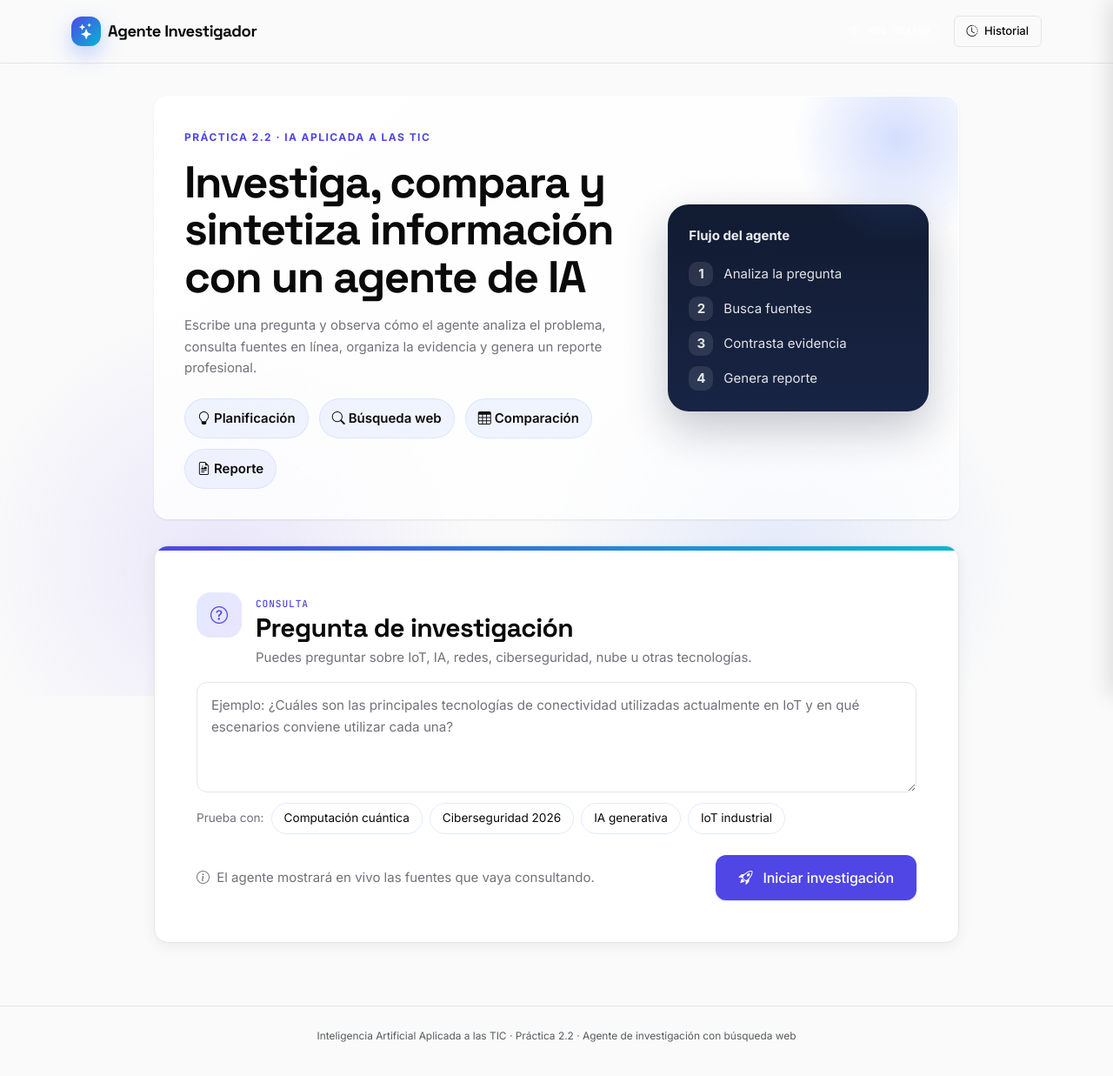
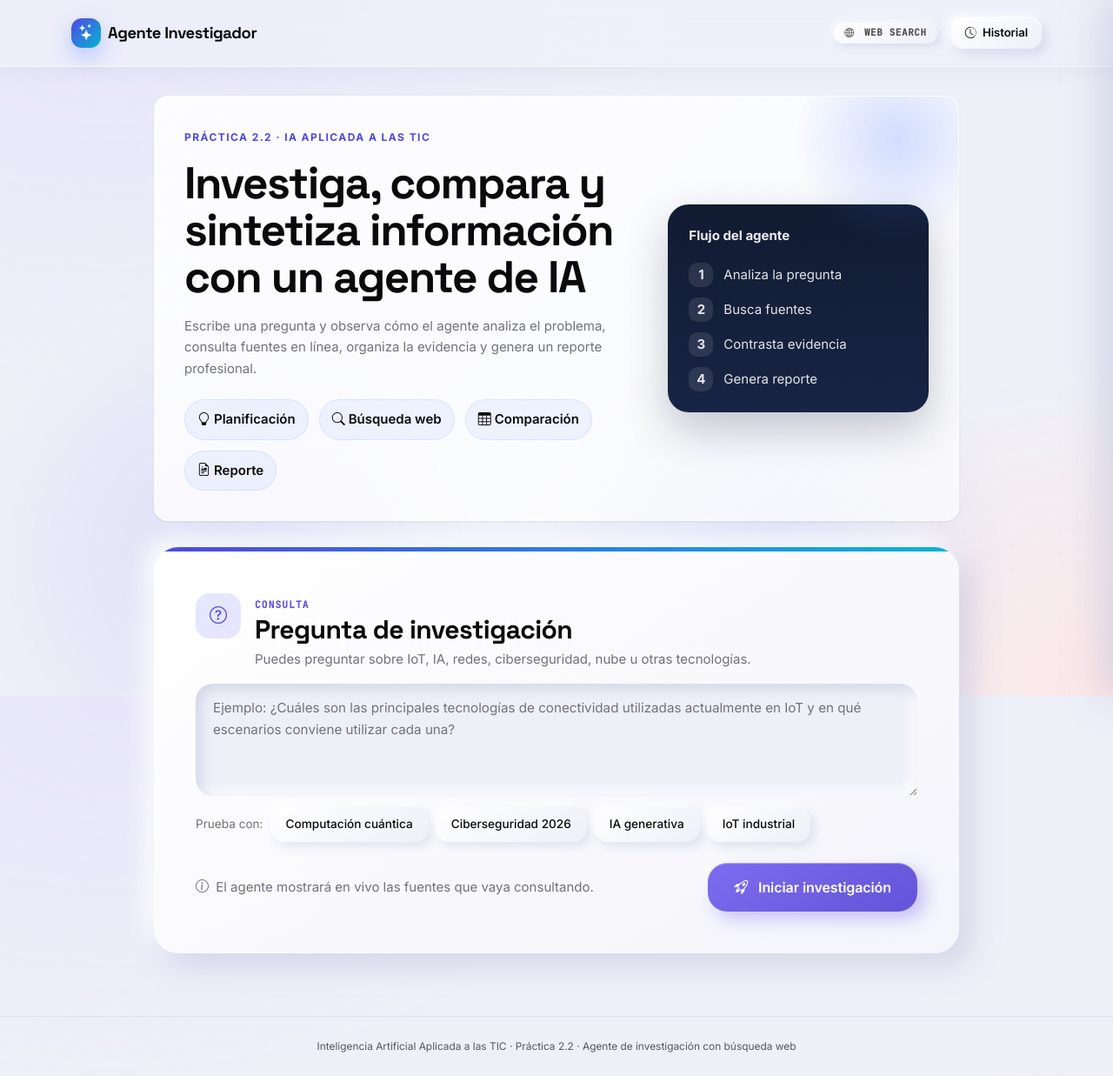
Before and after one commit to Neffex010/agente-investigador-tic, a Flask app: page / in a window 1280 px wide. Shown: the whole page at 87% size. Before the commit the page ends 1198 px from the top, so only its background shows below. Run offline with Flask 3, Linux system fonts and the light colour scheme.

Commit message:
feat(design): claymorphism base con overrides de Bootstrap

```diff
--- a/assets/css/styles.css
+++ b/assets/css/styles.css
@@ -1512,18 +1512,22 @@ code, kbd, samp, pre,
 
 
 /* ============================================================
-   V6 · OVERRIDES BOOTSTRAP — EDITORIAL TECH
+   V7 · CLAYMORPHISM — ESTILO ARCILLA
    ============================================================ */
 
 /* ----- Base del documento ----- */
 body {
-  background: var(--bg);
+  background:
+    radial-gradient(1200px 800px at 10% 0%, #e8e5fa 0%, transparent 55%),
+    radial-gradient(900px 700px at 100% 100%, #fce8e8 0%, transparent 55%),
+    #eef0f8;
+  background-attachment: fixed;
   color: var(--text);
   font-family: var(--font-body);
   font-size: 15px;
-  line-height: 1.6;
+  line-height: 1.65;
   -webkit-font-smoothing: antialiased;
-  text-rendering: optimizeLegibility;
+  min-height: 100vh;
 }
 
 /* ----- Encabezados display ----- */
@@ -1543,166 +1547,163 @@ h1 {
 
 h2 {
   font-size: clamp(1.4rem, 2.4vw, 1.875rem);
-  letter-spacing: -0.025em;
 }
 
 h3 {
   font-size: 1.15rem;
-  letter-spacing: -0.02em;
-}
-
-/* ----- Botones ----- */
+}
+
+/* ----- Superficies clay (cards, paneles) ----- */
+.glass-card,
+body .card {
+  background: linear-gradient(145deg, #ffffff 0%, #f4f4fb 100%) !important;
+  border: none !important;
+  border-radius: 28px !important;
+  box-shadow:
+    14px 14px 32px rgba(163, 165, 200, 0.35),
+    -10px -10px 26px rgba(255, 255, 255, 0.95),
+    inset 0 1px 0 rgba(255, 255, 255, 0.8) !important;
+  backdrop-filter: none !important;
+  -webkit-backdrop-filter: none !important;
+  transition: box-shadow 0.25s ease, transform 0.25s ease;
+}
+
+.glass-card:hover,
+body .card:hover {
+  box-shadow:
+    18px 18px 40px rgba(163, 165, 200, 0.42),
+    -12px -12px 30px rgba(255, 255, 255, 1),
+    inset 0 1px 0 rgba(255, 255, 255, 0.9) !important;
+}
+
+/* ----- Cards internas (contenidos del reporte) ----- */
+body .card .card,
+.card-body {
+  background: transparent;
+  box-shadow: none;
+  border-radius: 0;
+}
+
+/* ----- Botones clay ----- */
 body .btn {
   font-family: var(--font-body);
-  font-weight: 500;
-  border-radius: var(--radius-md);
-  padding: 10px 18px;
-  transition: all 0.18s ease;
+  font-weight: 600;
+  border-radius: 18px;
+  padding: 12px 22px;
+  border: none;
+  transition: all 0.2s ease;
   letter-spacing: -0.005em;
-  border-width: 1px;
   font-size: 0.9rem;
+  position: relative;
 }
 
 body .btn-primary {
-  background: var(--accent);
-  border-color: var(--accent);
+  background: linear-gradient(145deg, #7c6df0, #6353d8);
   color: #ffffff;
-  box-shadow: 0 1px 2px rgba(79, 70, 229, 0.2);
+  box-shadow:
+    8px 8px 20px rgba(124, 109, 240, 0.4),
+    -6px -6px 16px rgba(255, 255, 255, 0.6),
+    inset 0 1px 0 rgba(255, 255, 255, 0.35);
 }
 
 body .btn-primary:hover,
 body .btn-primary:focus,
 body .btn-primary:not(:disabled):not(.disabled):active {
-  background: var(--accent-hover);
-  border-color: var(--accent-hover);
+  background: linear-gradient(145deg, #8a7cf5, #7060e0);
   color: #ffffff;
-  box-shadow: 0 6px 16px rgba(79, 70, 229, 0.3);
-  transform: translateY(-1px);
+  transform: translateY(-2px);
+  box-shadow:
+    12px 12px 26px rgba(124, 109, 240, 0.5),
+    -8px -8px 20px rgba(255, 255, 255, 0.7),
+    inset 0 1px 0 rgba(255, 255, 255, 0.4);
+}
+
+body .btn-primary:active {
+  transform: translateY(0);
+  box-shadow:
+    inset 6px 6px 14px rgba(74, 62, 168, 0.4),
+    inset -4px -4px 10px rgba(255, 255, 255, 0.3);
 }
 
 body .btn-primary:disabled {
-  opacity: 0.55;
+  opacity: 0.5;
   transform: none;
   box-shadow: none;
 }
 
 body .btn-outline-secondary {
-  background: transparent;
-  border-color: var(--panel-border);
+  background: linear-gradient(145deg, #ffffff, #eef0f8);
   color: var(--text);
+  box-shadow:
+    6px 6px 14px rgba(163, 165, 200, 0.3),
+    -4px -4px 10px rgba(255, 255, 255, 0.9),
+    inset 0 1px 0 rgba(255, 255, 255, 0.9);
 }
 
 body .btn-outline-secondary:hover,
 body .btn-outline-secondary:focus {
-  background: var(--bg-soft);
-  border-color: var(--text-soft);
+  background: linear-gradient(145deg, #ffffff, #e6e9f4);
   color: var(--text);
+  transform: translateY(-1px);
+  box-shadow:
+    8px 8px 18px rgba(163, 165, 200, 0.38),
+    -5px -5px 12px rgba(255, 255, 255, 1);
 }
 
 body .btn-lg {
-  padding: 14px 26px;
+  padding: 16px 30px;
   font-size: 1rem;
-  border-radius: var(--radius-lg);
+  border-radius: 22px;
 }
 
 body .btn-sm {
-  padding: 7px 14px;
+  padding: 8px 16px;
   font-size: 0.82rem;
-  border-radius: var(--radius-sm);
+  border-radius: 14px;
 }
 
 body .btn-link {
   color: var(--text-soft);
   text-decoration: none;
+  box-shadow: none;
+  background: transparent;
 }
 
 body .btn-link:hover {
-  color: var(--text);
-}
-
-/* ----- Cards ----- */
-body .card {
-  background: var(--panel);
-  border: 1px solid var(--panel-border);
-  border-radius: var(--radius-lg);
+  color: var(--accent);
+  background: transparent;
+  transform: none;
   box-shadow: none;
-  transition: border-color 0.2s ease;
-}
-
-body .card:hover {
-  border-color: #d4d4d8;
-}
-
-body .card-header,
-body .card-footer {
-  background: transparent;
-  border-color: var(--panel-border);
-}
-
-/* ----- Glass card (tus cards) ----- */
-.glass-card {
-  background: var(--panel) !important;
-  border: 1px solid var(--panel-border) !important;
-  border-radius: var(--radius-xl) !important;
-  box-shadow: var(--shadow-soft) !important;
-  backdrop-filter: none !important;
-  -webkit-backdrop-filter: none !important;
-}
-
-/* ----- Badges ----- */
-body .badge {
-  font-family: var(--font-mono);
-  font-size: 0.68rem;
-  font-weight: 500;
-  letter-spacing: 0.06em;
-  padding: 5px 9px;
-  border-radius: var(--radius-sm);
-  text-transform: uppercase;
-  vertical-align: middle;
-}
-
-body .badge.bg-primary,
-body .badge.text-bg-primary {
-  background: var(--accent) !important;
-  color: #ffffff !important;
-}
-
-body .badge.bg-secondary,
-body .badge.text-bg-secondary {
-  background: var(--bg-soft) !important;
-  color: var(--text-soft) !important;
-}
-
-body .badge.bg-success,
-body .badge.text-bg-success {
-  background: var(--success) !important;
-  color: #ffffff !important;
-}
-
-/* ----- Inputs y textareas ----- */
+}
+
+/* ----- Inputs clay (efecto hundido) ----- */
 body .form-control,
 body .form-select,
 body textarea.form-control {
   font-family: var(--font-body);
   font-size: 0.95rem;
-  background: var(--panel);
-  border: 1px solid var(--panel-border);
-  border-radius: var(--radius-lg);
-  padding: 14px 16px;
+  background: #eef0f8;
+  border: none;
+  border-radius: 20px;
+  padding: 16px 20px;
   color: var(--text);
-  transition: all 0.15s ease;
-  box-shadow: none;
+  box-shadow:
+    inset 6px 6px 14px rgba(163, 165, 200, 0.35),
+    inset -6px -6px 14px rgba(255, 255, 255, 0.9);
+  transition: box-shadow 0.2s ease;
   line-height: 1.6;
 }
 
 body .form-control:focus,
 body .form-select:focus,
 body textarea.form-control:focus {
-  border-color: var(--accent);
-  box-shadow: 0 0 0 4px rgba(79, 70, 229, 0.1);
-  background: var(--panel);
+  background: #f5f6fb;
   color: var(--text);
   outline: none;
+  box-shadow:
+    inset 4px 4px 10px rgba(163, 165, 200, 0.3),
+    inset -4px -4px 10px rgba(255, 255, 255, 1),
+    0 0 0 4px rgba(124, 109, 240, 0.15);
 }
 
 body .form-control::placeholder {
@@ -1710,57 +1711,101 @@ body .form-control::placeholder {
   opacity: 1;
 }
 
+/* ----- Badges clay ----- */
+body .badge {
+  font-family: var(--font-mono);
+  font-size: 0.68rem;
+  font-weight: 600;
+  letter-spacing: 0.06em;
+  padding: 6px 12px;
+  border-radius: 12px;
+  text-transform: uppercase;
+  background: linear-gradient(145deg, #ffffff, #eef0f8);
+  color: var(--text-soft);
+  box-shadow:
+    3px 3px 8px rgba(163, 165, 200, 0.3),
+    -2px -2px 6px rgba(255, 255, 255, 0.9);
+  border: none;
+}
+
+body .badge.bg-primary,
+body .badge.text-bg-primary {
+  background: linear-gradient(145deg, #8a7cf5, #6353d8) !important;
+  color: #ffffff !important;
+  box-shadow:
+    4px 4px 10px rgba(124, 109, 240, 0.4),
+    -2px -2px 6px rgba(255, 255, 255, 0.5);
+}
+
+body .badge.bg-secondary,
+body .badge.text-bg-secondary {
+  background: linear-gradient(145deg, #ffffff, #eef0f8) !important;
+  color: var(--text-soft) !important;
+}
+
+body .badge.bg-success,
+body .badge.text-bg-success {
+  background: linear-gradient(145deg, #6ee7b7, #10b981) !important;
+  color: #ffffff !important;
+  box-shadow:
+    4px 4px 10px rgba(16, 185, 129, 0.35),
+    -2px -2px 6px rgba(255, 255, 255, 0.5);
+}
+
 /* ----- Tablas ----- */
 body .table {
   font-size: 0.9rem;
-  border-color: var(--panel-border);
   color: var(--text);
+  border-collapse: separate;
+  border-spacing: 0;
 }
 
 body .table thead th {
   font-family: var(--font-mono);
   font-size: 0.72rem;
-  font-weight: 500;
+  font-weight: 600;
   text-transform: uppercase;
   letter-spacing: 0.07em;
-  color: var(--muted);
-  border-bottom: 1px solid var(--panel-border);
-  background: var(--bg-soft);
-  padding: 12px 14px;
+  color: var(--text-soft);
+  border: none;
+  background: transparent;
+  padding: 14px;
 }
 
 body .table tbody td {
   padding: 14px;
-  border-color: var(--panel-border);
+  border: none;
+  border-top: 1px solid rgba(163, 165, 200, 0.18);
   color: var(--text);
   vertical-align: top;
 }
 
 body .table tbody tr:hover {
-  background: var(--bg-soft);
+  background: rgba(124, 109, 240, 0.05);
 }
 
 /* ----- Links ----- */
 body a {
-  color: var(--accent);
+  color: #6353d8;
   text-decoration: none;
+  font-weight: 500;
   transition: color 0.15s ease;
 }
 
 body a:hover {
-  color: var(--accent-hover);
+  color: #4f42be;
   text-decoration: underline;
   text-underline-offset: 3px;
-  text-decoration-thickness: 1px;
-}
-
-/* ----- Navbar ----- */
+}
+
+/* ----- Navbar clay ----- */
 body .navbar {
-  background: rgba(250, 250, 250, 0.85) !important;
-  backdrop-filter: blur(14px) saturate(180%);
-  -webkit-backdrop-filter: blur(14px) saturate(180%);
-  border-bottom: 1px solid var(--panel-border);
-  padding: 14px 0;
+  background: rgba(238, 240, 248, 0.75) !important;
+  backdrop-filter: blur(20px) saturate(180%);
+  -webkit-backdrop-filter: blur(20px) saturate(180%);
+  border-bottom: 1px solid rgba(255, 255, 255, 0.6);
+  padding: 16px 0;
+  box-shadow: 0 4px 20px rgba(163, 165, 200, 0.15);
 }
 
 body .navbar .navbar-brand {
@@ -1771,66 +1816,114 @@ body .navbar .navbar-brand {
   letter-spacing: -0.025em;
 }
 
-/* ----- Kickers y labels en mono ----- */
+/* ----- Kickers en mono ----- */
 .section-kicker,
 .kicker,
 .label-mono {
   font-family: var(--font-mono);
   font-size: 0.7rem;
-  letter-spacing: 0.08em;
-  color: var(--accent);
+  letter-spacing: 0.1em;
+  color: #6353d8;
   text-transform: uppercase;
-  font-weight: 500;
+  font-weight: 600;
 }
 
 /* ----- Separadores ----- */
 hr {
   border: 0;
-  border-top: 1px solid var(--panel-border);
+  border-top: 2px dashed rgba(163, 165, 200, 0.25);
   opacity: 1;
   margin: 2rem 0;
 }
 
 /* ----- Footer ----- */
 footer {
-  border-top: 1px solid var(--panel-border);
-  color: var(--muted);
+  border-top: 1px solid rgba(163, 165, 200, 0.2);
+  color: var(--text-soft);
   font-size: 0.85rem;
 }
 
-/* ----- Scrollbar ----- */
+/* ----- Scrollbar clay ----- */
 ::-webkit-scrollbar {
-  width: 10px;
-  height: 10px;
+  width: 12px;
+  height: 12px;
 }
 
 ::-webkit-scrollbar-track {
-  background: var(--bg-soft);
+  background: #eef0f8;
+  border-radius: 8px;
 }
 
 ::-webkit-scrollbar-thumb {
-  background: #d4d4d8;
-  border-radius: 6px;
-  border: 2px solid var(--bg-soft);
+  background: linear-gradient(145deg, #c9cbe0, #a8aac4);
+  border-radius: 8px;
+  border: 3px solid #eef0f8;
 }
 
 ::-webkit-scrollbar-thumb:hover {
-  background: var(--text-soft);
-}
-
-/* ----- Detalles editoriales ----- */
+  background: linear-gradient(145deg, #b5b7d0, #9294b0);
+}
+
+/* ----- Detalles ----- */
 ::selection {
-  background: rgba(79, 70, 229, 0.2);
+  background: rgba(124, 109, 240, 0.25);
   color: var(--text);
 }
 
 :focus-visible {
-  outline: 2px solid var(--accent);
-  outline-offset: 2px;
-}
-
-/* ----- Sombras de foco en elementos interactivos ----- */
+  outline: 3px solid rgba(124, 109, 240, 0.4);
+  outline-offset: 3px;
+}
+
 body .btn:focus-visible,
 body .form-control:focus-visible {
   outline: none;
 }
+
+/* ----- Historial panel clay ----- */
+.historial-panel {
+  background: linear-gradient(145deg, #ffffff 0%, #f4f4fb 100%);
+  box-shadow:
+    -14px 0 40px rgba(163, 165, 200, 0.35),
+    inset 1px 0 0 rgba(255, 255, 255, 0.9);
+}
+
+.historial-item {
+  background: linear-gradient(145deg, #ffffff, #f4f4fb);
+  border: none;
+  border-radius: 18px;
+  box-shadow:
+    5px 5px 12px rgba(163, 165, 200, 0.25),
+    -4px -4px 10px rgba(255, 255, 255, 0.9);
+}
+
+.historial-item:hover {
+  transform: translateY(-1px);
+  box-shadow:
+    8px 8px 18px rgba(163, 165, 200, 0.35),
+    -5px -5px 12px rgba(255, 255, 255, 1);
+}
+
+/* ----- Chips de sugerencias clay ----- */
+.sugerencia-chip {
+  background: linear-gradient(145deg, #ffffff, #eef0f8);
+  border: none;
+  border-radius: 16px;
+  padding: 9px 18px;
+  font-size: 0.85rem;
+  font-weight: 500;
+  color: var(--text);
+  box-shadow:
+    5px 5px 12px rgba(163, 165, 200, 0.28),
+    -4px -4px 10px rgba(255, 255, 255, 0.9);
+  transition: all 0.2s ease;
+}
+
+.sugerencia-chip:hover {
+  background: linear-gradient(145deg, #8a7cf5, #6353d8);
+  color: #ffffff;
+  transform: translateY(-2px);
+  box-shadow:
+    8px 8px 16px rgba(124, 109, 240, 0.4),
+    -4px -4px 10px rgba(255, 255, 255, 0.6);
+}
```
